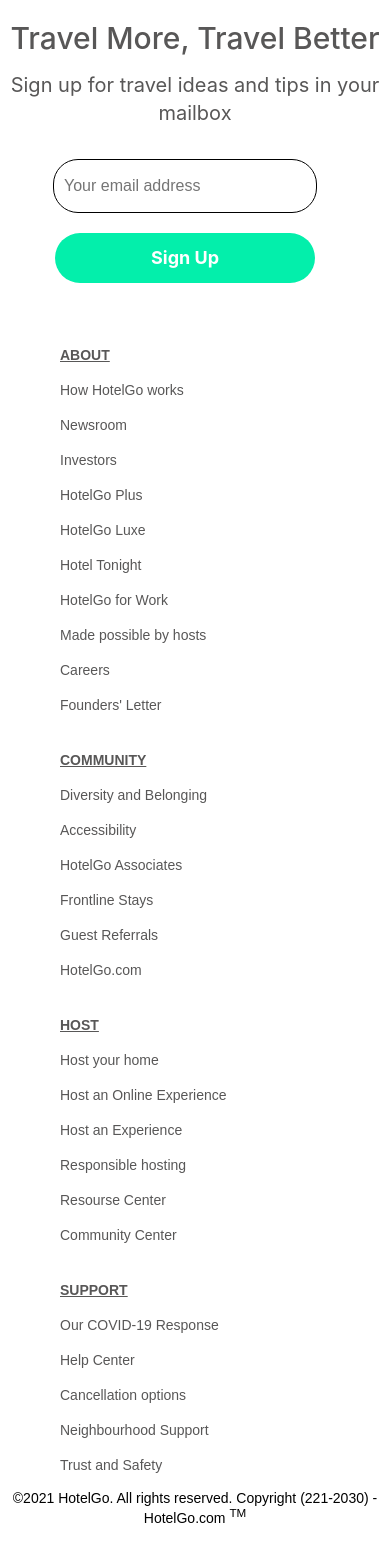
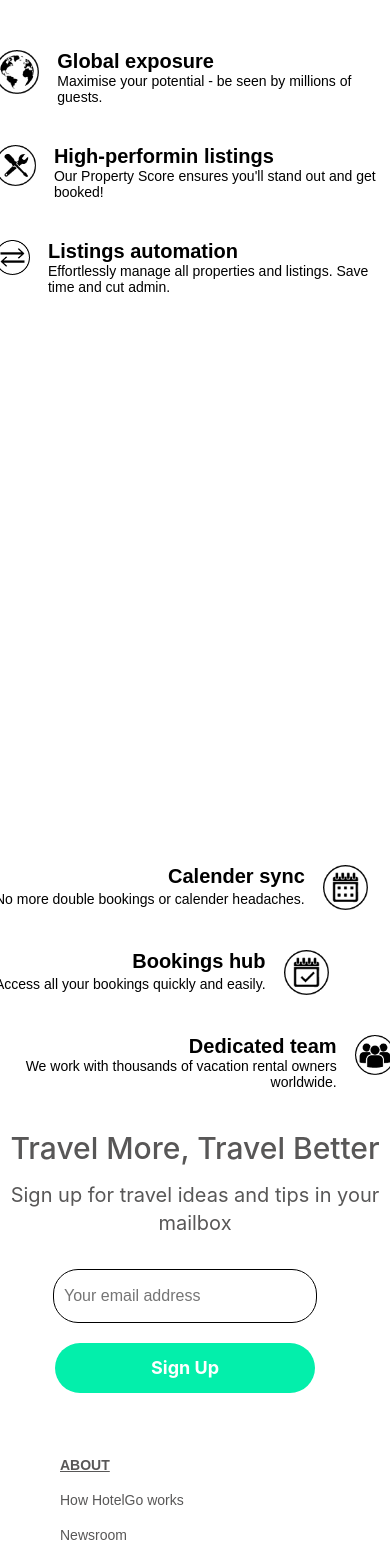
Before and after one commit to HexamTeam/hotlgo, a React (Create React App) app: page / in a window 390 px wide. Shown: the part 1280-2832 px from the top of the page. Built offline with nearby package versions, Linux system fonts and the light colour scheme.

Commit message:
Added Mobile view

```diff
--- a/src/component/footer/Footer.js
+++ b/src/component/footer/Footer.js
@@ -1,8 +1,62 @@
 import '../../css/rootcss/footer.css'
+import FacebookIcon from '@mui/icons-material/Facebook';
+import TwitterIcon from '@mui/icons-material/Twitter';
+import InstagramIcon from '@mui/icons-material/Instagram';
 
 const Footer = () => {
     return(
         <footer>
+            <div className="footer-mobile-container">
+                <div className="footer-mobile-left">
+                    <div className="footer-lft-important-sec">
+                        <div className="foo-glblimg"></div>
+                        <div className="foo-importance">
+                            <label className="foo-glbl-lbl1">Global exposure</label>
+                            <label className="foo-glbl-lbl2">Maximise your potential - be seen by millions of guests.</label>
+                        </div>
+                    </div>
+                    <div className="footer-lft-important-sec">
+                        <div className="foo-higr-perfom"></div>
+                        <div className="foo-importance">
+                            <label className="foo-glbl-lbl1">High-performin listings</label>
+                            <label className="foo-glbl-lbl2">Our Property Score ensures you'll stand out and get booked!</label>
+                        </div>
+                    </div>
+                    <div className="footer-lft-important-sec">
+                        <div className="foo-lst-aut-img"></div>
+                        <div className="foo-importance">
+                            <label className="foo-glbl-lbl1">Listings automation</label>
+                            <label className="foo-glbl-lbl2">Effortlessly manage all properties and listings. Save time and cut admin.</label>
+                        </div>
+                    </div>
+                </div>
+                <div className="footer-mobile-middle">
+                    <center><div className="foo-mobl-img"></div></center>
+                </div>
+                <div className="footer-mobile-right">
+                    <div className="footer-lft-important-sec">
+                        <div className="foo-importance-ri">
+                            <label className="foo-glbl-lbl1">Calender sync</label>
+                            <label className="foo-glbl-lbl2">No more double bookings or calender headaches.</label>
+                        </div>
+                        <div className="foo-cal-img"></div>
+                    </div>
+                    <div className="footer-lft-important-sec">
+                        <div className="foo-importance-ri">
+                            <label className="foo-glbl-lbl1">Bookings hub</label>
+                            <label className="foo-glbl-lbl2">Access all your bookings quickly and easily.</label>
+                        </div>
+                        <div className="foo-booking-img"></div>
+                    </div>
+                    <div className="footer-lft-important-sec">
+                        <div className="foo-importance-ri">
+                            <label className="foo-glbl-lbl1">Dedicated team</label>
+                            <label className="foo-glbl-lbl2">We work with thousands of vacation rental owners worldwide.</label>
+                        </div>
+                        <div className="foo-dedicated-img"></div>
+                    </div>
+                </div>
+            </div>
             <div className="footer-callout-container">
                 <h1 className="footer-callout-container-title">
                 Travel More, Travel Better
@@ -63,10 +117,15 @@ const Footer = () => {
             </div>
             <div className="footer-bottom-container">
                 <div className="footer-copyright">
-                    &copy;{new Date().getFullYear()} HotelGo. All rights reserved. Copyright (221-2030) - HotelGo.com <sup>TM</sup>
+                    &copy;{new Date().getFullYear()} HotelGo. All rights reserved. Copyright (221-2030) - HotelGo.com <sup className="foo-supp">TM</sup>
                 </div>
                 <div className="footer-social-media">
                     <span>English (GB)</span>
+                    <span className="footer-slm-icon">
+                        <span className="foo-icons"><FacebookIcon/></span>
+                        <span className="foo-icons"><TwitterIcon/></span>
+                        <span className="foo-icons"><InstagramIcon/></span>
+                    </span>
                 </div>
             </div>
         </footer>
--- a/src/css/rootcss/footer.css
+++ b/src/css/rootcss/footer.css
@@ -213,9 +213,8 @@
   justify-content: space-between;
   -webkit-box-align: center;
   align-items: center;
-  padding-bottom: 67px;
-  max-width: 1250px;
-  margin: 10px auto;
+  padding-bottom: 50px;
+  margin-top: 20px;
 }
 
 @media (max-width: 767px) {
@@ -226,13 +225,16 @@
   }
 }
 .footer-copyright {
-  flex: 8 1 0%;
+  flex: 2 1 0%;
   font-family: Poppins, sans-serif;
   -webkit-font-smoothing: antialiased;
   text-shadow: rgba(0, 0, 0, 0) 1px 1px 1px;
   -webkit-tap-highlight-color: transparent;
   font-size: 14px;
   font-variant: tabular-nums;
+  margin-right: 150px;
+  letter-spacing: 0.6px;
+  color: #585757;
 }
 
 .footer-social-media {
@@ -242,6 +244,7 @@
   justify-content: flex-end;
   -webkit-box-align: center;
   align-items: center;
+  color: #585757;
 }
 
 @media (max-width: 767px) {
@@ -250,5 +253,165 @@
     margin: 25px 0px;
   }
 }
+.footer-slm-icon {
+  color: #03efab;
+  cursor: pointer;
+  margin: 0px 10px;
+}
+
+.foo-icons {
+  display: inline-block;
+  color: inherit;
+  font-style: normal;
+  line-height: 0;
+  text-align: center;
+  text-transform: none;
+  vertical-align: -0.125em;
+  text-rendering: optimizeLegibility;
+  -webkit-font-smoothing: antialiased;
+  margin-left: 15px;
+}
+
+.foo-icons:hover {
+  color: #ecf0f0;
+}
+
+.foo-supp {
+  font-size: 9px;
+}
+
+::selection {
+  color: white;
+  background: #03efab;
+}
+
+.footer-mobile-container {
+  margin-left: -15px;
+  margin-right: -15px;
+  row-gap: 0px;
+  box-sizing: border-box;
+  display: flex;
+  flex-flow: row wrap;
+}
+
+.footer-mobile-left {
+  display: block;
+  text-align: left;
+  padding-top: 30px;
+  font-family: Poppins, sans-serif;
+}
+
+@media (min-width: 576px) {
+  .footer-mobile-left {
+    flex: 0 0 33.33333333%;
+    max-width: 33.33333333%;
+  }
+}
+.footer-mobile-middle {
+  text-align: center;
+  align-items: center;
+}
+
+@media (min-width: 576px) {
+  .footer-mobile-middle {
+    flex: 0 0 33.33333333%;
+    max-width: 33.33333333%;
+  }
+}
+.footer-mobile-right {
+  display: block;
+  text-align: right;
+  padding-top: 30px;
+  font-family: Poppins, sans-serif;
+}
+
+@media (min-width: 576px) {
+  .footer-mobile-right {
+    flex: 0 0 33.33333333%;
+    max-width: 33.33333333%;
+  }
+}
+.footer-lft-important-sec {
+  padding: 20px 10px;
+  display: flex;
+}
+
+.foo-glblimg {
+  background-image: url("../../resources/icon/GlobalExposureImg.png");
+  background-repeat: no-repeat;
+  background-size: contain;
+  height: 45px;
+  width: 45px;
+}
+
+.foo-importance {
+  display: grid;
+  margin-left: 18px;
+}
+
+.foo-glbl-lbl1 {
+  font-size: 20px;
+  font-weight: 600;
+}
+
+.foo-glbl-lbl2 {
+  font-size: 14px;
+  font-weight: 400;
+}
+
+.foo-higr-perfom {
+  background-image: url("../../resources/icon/High-PerformingListings.png");
+  background-repeat: no-repeat;
+  background-size: contain;
+  height: 45px;
+  width: 45px;
+}
+
+.foo-lst-aut-img {
+  background-image: url("../../resources/icon/ListingsAutomationImg.png");
+  background-repeat: no-repeat;
+  background-size: contain;
+  height: 45px;
+  width: 45px;
+}
+
+.foo-mobl-img {
+  background-image: url("../../resources/Image/PhoneImg.png");
+  max-width: 100%;
+  height: 500px;
+  vertical-align: middle;
+  background-size: contain;
+  background-repeat: no-repeat;
+  align-content: center;
+}
+
+.foo-importance-ri {
+  display: grid;
+  margin-right: 18px;
+}
+
+.foo-cal-img {
+  background-image: url("../../resources/icon/CalenderSyncImg.png");
+  background-repeat: no-repeat;
+  background-size: contain;
+  height: 45px;
+  width: 45px;
+}
+
+.foo-booking-img {
+  background-image: url("../../resources/icon/BookingHubImg.png");
+  background-repeat: no-repeat;
+  background-size: contain;
+  height: 45px;
+  width: 45px;
+}
+
+.foo-dedicated-img {
+  background-image: url("../../resources/icon/DedicatedTeamImg.png");
+  background-repeat: no-repeat;
+  background-size: contain;
+  height: 45px;
+  width: 45px;
+}
 
 /*# sourceMappingURL=footer.css.map */
--- a/src/css/scss/footer.scss
+++ b/src/css/scss/footer.scss
@@ -231,9 +231,10 @@
     justify-content: space-between;
     -webkit-box-align: center;
     align-items: center;
-    padding-bottom: 67px;
-    max-width: 1250px;
-    margin: 10px auto;
+    padding-bottom: 50px;
+    margin-top: 20px;
+    //max-width: 1250px;
+    //margin: 10px auto;
 }
 
 @media (max-width: 767px) {
@@ -245,13 +246,16 @@
 }
 
 .footer-copyright{
-    flex: 8 1 0%;
+    flex: 2 1 0%;
     font-family: Poppins, sans-serif;
     -webkit-font-smoothing: antialiased;
     text-shadow: rgb(0 0 0 / 0%) 1px 1px 1px;
     -webkit-tap-highlight-color: transparent;
     font-size: 14px;
     font-variant: tabular-nums;
+    margin-right:  150px;
+    letter-spacing: 0.6px;
+    color: 	rgb(88, 87, 87);
 }
 
 .footer-social-media{
@@ -261,6 +265,7 @@
     justify-content: flex-end;
     -webkit-box-align: center;
     align-items: center;
+    color: 	rgb(88, 87, 87);
 }
 
 @media (max-width: 767px) {
@@ -269,3 +274,168 @@
         margin: 25px 0px;
     }
 }
+
+.footer-slm-icon{
+    color: rgb(3, 239, 171);
+    cursor: pointer;
+    margin: 0px 10px;
+}
+
+.foo-icons{
+    display: inline-block;
+    color: inherit;
+    font-style: normal;
+    line-height: 0;
+    text-align: center;
+    text-transform: none;
+    vertical-align: -0.125em;
+    text-rendering: optimizeLegibility;
+    -webkit-font-smoothing: antialiased;
+    margin-left: 15px;
+}
+
+.foo-icons:hover{
+    color: rgb(236, 240, 240);
+}
+
+.foo-supp{
+    font-size: 9px;
+}
+
+::selection{
+    color: rgb(255, 255, 255);
+    background: rgb(3, 239, 171);
+}
+
+.footer-mobile-container{
+    margin-left: -15px;
+    margin-right: -15px;
+    row-gap: 0px;
+    box-sizing: border-box;
+    display: flex;
+    flex-flow: row wrap;
+}
+
+.footer-mobile-left{
+    display: block;
+    text-align: left;
+    padding-top: 30px;
+    font-family: Poppins, sans-serif;
+}
+
+@media (min-width: 576px){
+    .footer-mobile-left{
+        flex: 0 0 33.33333333%;
+        max-width: 33.33333333%;
+    }
+}
+
+.footer-mobile-middle{
+    text-align: center;
+    align-items: center;
+}
+
+@media (min-width: 576px){
+    .footer-mobile-middle{
+        flex: 0 0 33.33333333%;
+        max-width: 33.33333333%;
+    }
+}
+
+.footer-mobile-right{
+    display: block;
+    text-align: right;
+    padding-top: 30px;
+    font-family: Poppins, sans-serif;
+}
+
+@media (min-width: 576px){
+    .footer-mobile-right{
+        flex: 0 0 33.33333333%;
+        max-width: 33.33333333%;
+    }
+}
+
+.footer-lft-important-sec{
+    padding: 20px 10px;
+    display: flex;
+}
+
+.foo-glblimg{
+    background-image: url("../../resources/icon/GlobalExposureImg.png");
+    background-repeat: no-repeat;
+    background-size: contain;
+    height: 45px;
+    width: 45px;
+}
+
+.foo-importance{
+    display: grid;
+    margin-left: 18px;
+}
+
+.foo-glbl-lbl1{
+    font-size: 20px;
+    font-weight: 600;
+}
+
+.foo-glbl-lbl2{
+    font-size: 14px;
+    font-weight: 400;
+}
+
+.foo-higr-perfom{
+    background-image: url("../../resources/icon/High-PerformingListings.png");
+    background-repeat: no-repeat;
+    background-size: contain;
+    height: 45px;
+    width: 45px;
+}
+
+.foo-lst-aut-img{
+    background-image: url("../../resources/icon/ListingsAutomationImg.png");
+    background-repeat: no-repeat;
+    background-size: contain;
+    height: 45px;
+    width: 45px;
+}
+
+.foo-mobl-img{
+    background-image: url("../../resources/Image/PhoneImg.png");
+    max-width: 100%;
+    height: 500px;
+    vertical-align: middle;
+    background-size: contain;
+    background-repeat: no-repeat;
+    align-content: center;
+    //border-style: none;
+}
+
+.foo-importance-ri{
+    display: grid;
+    margin-right: 18px;
+}
+
+.foo-cal-img{
+    background-image: url("../../resources/icon/CalenderSyncImg.png");
+    background-repeat: no-repeat;
+    background-size: contain;
+    height: 45px;
+    width: 45px;
+}
+
+.foo-booking-img{
+    background-image: url("../../resources/icon/BookingHubImg.png");
+    background-repeat: no-repeat;
+    background-size: contain;
+    height: 45px;
+    width: 45px;
+}
+
+.foo-dedicated-img{
+    background-image: url("../../resources/icon/DedicatedTeamImg.png");
+    background-repeat: no-repeat;
+    background-size: contain;
+    height: 45px;
+    width: 45px;
+}
```
Also changed, not shown: 1 other file (tests, documents, lock files or other folders).
